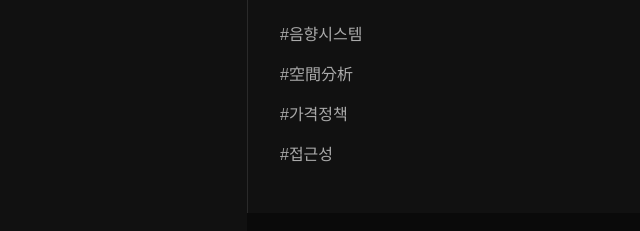
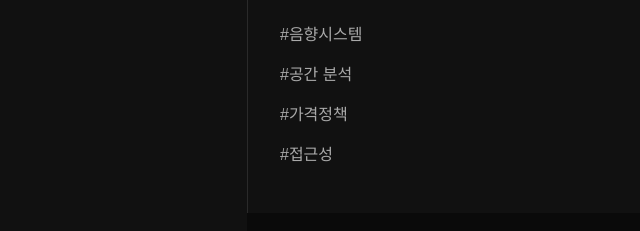
Before and after one commit to dydrkrtks7-cmd/bp-t3b06-hg-karaoke-real2-1, a plain HTML site: page blog.html in a window 1280 px wide. Shown: the part 258-489 px from the top of the page, 33-673 px from the left. Drawn offline with Linux system fonts and the light colour scheme.

Commit message:
fix: 프롬프트 유출·한자 조각·반복 파손 제거 (1 files)

```diff
--- a/blog.html
+++ b/blog.html
@@ -63,7 +63,7 @@ body { font-family: 'Noto Sans KR', sans-serif; background-color: #0a0a0a; color
       <div style="margin-top: 3rem;">
         <div class="n-side-eb4b-title">태그</div>
         <div class="n-side-eb4b-subtitle">#음향시스템</div>
-        <div class="n-side-eb4b-subtitle">#空間分析</div>
+        <div class="n-side-eb4b-subtitle">#공간 분석</div>
         <div class="n-side-eb4b-subtitle">#가격정책</div>
         <div class="n-side-eb4b-subtitle">#접근성</div>
       </div>
```
